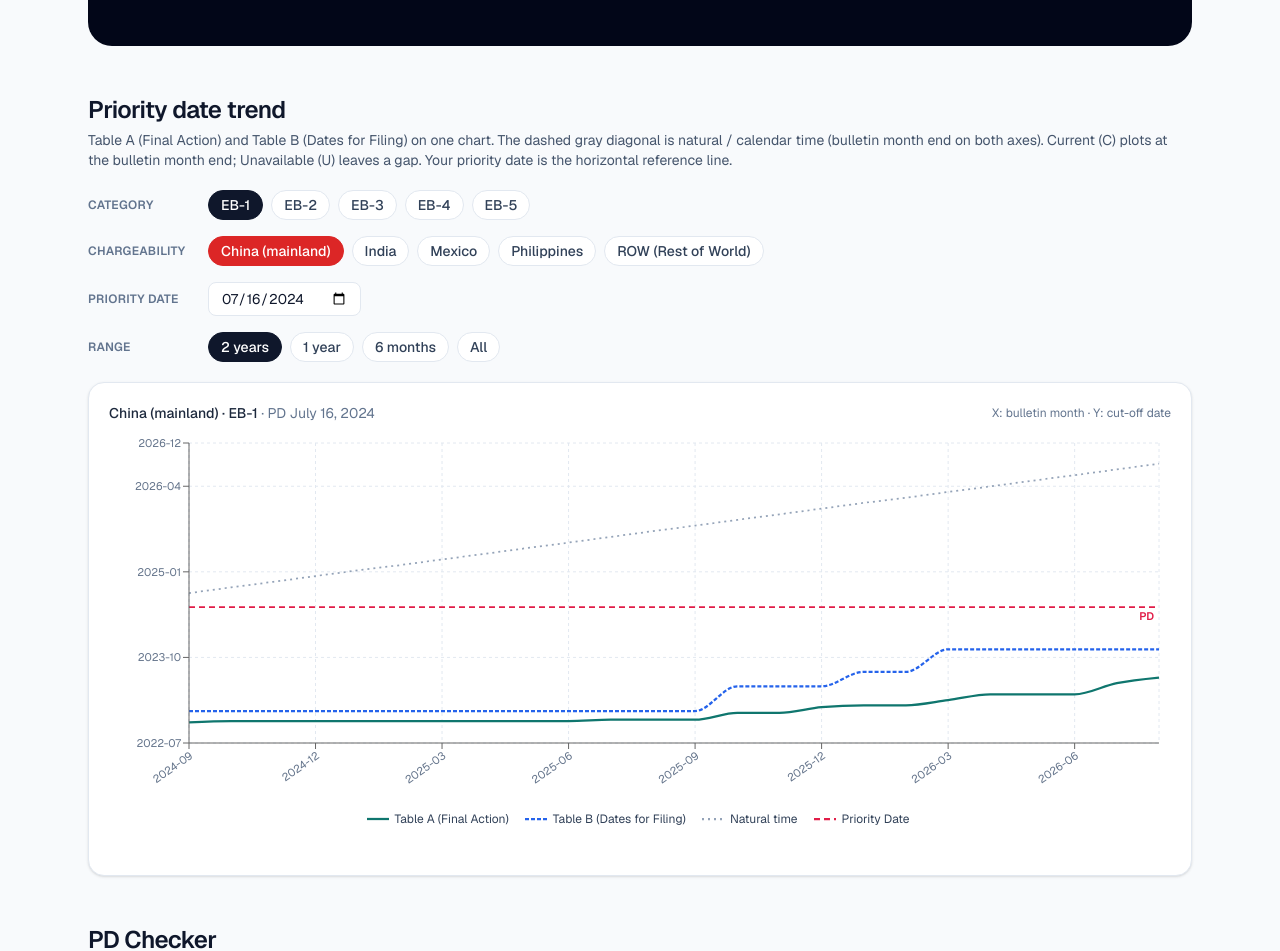
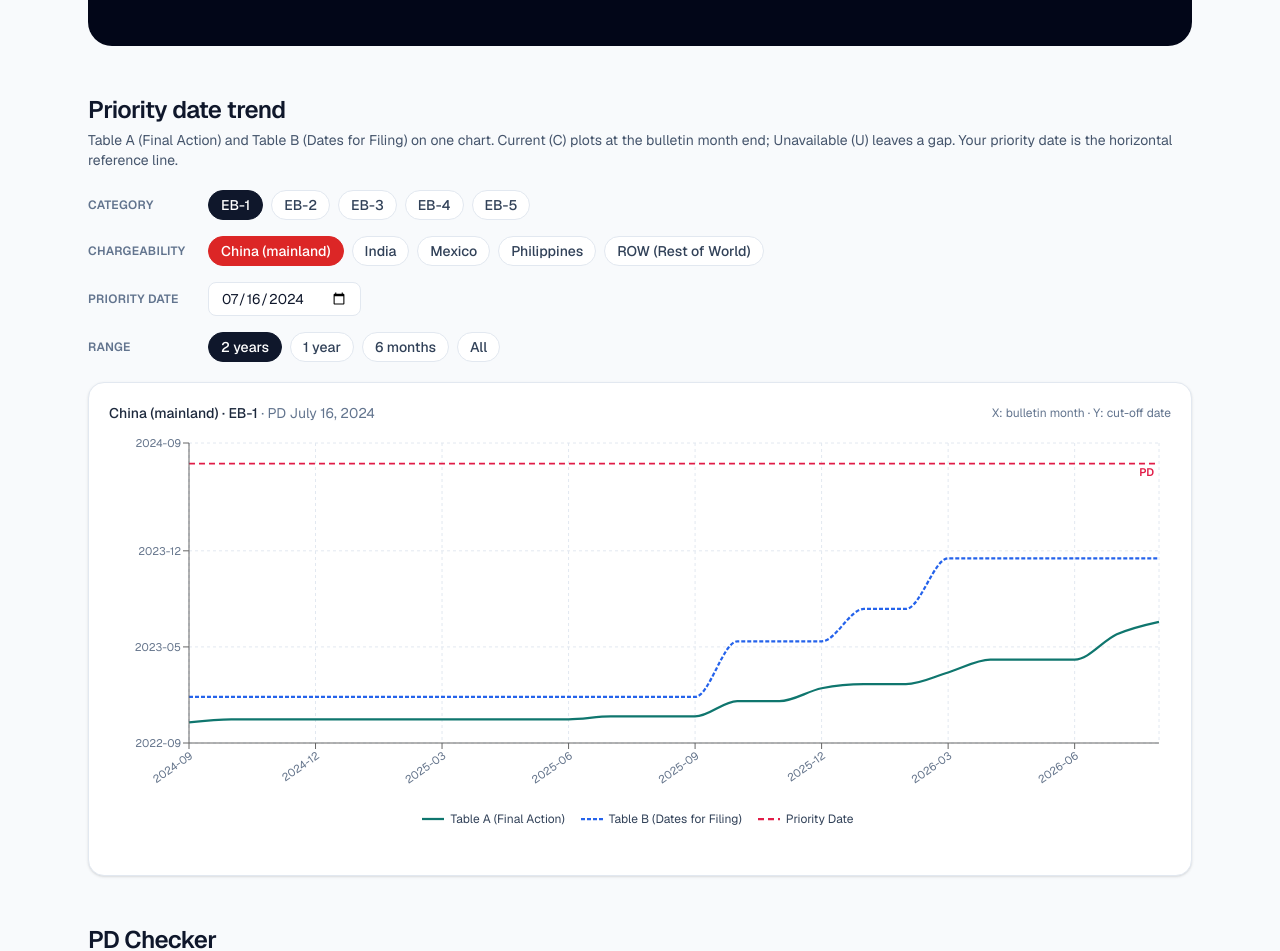
Before and after one commit to yuchenlin/pd-tracker, a Next.js app: page / in a window 1280 px wide. Shown: the part 409-1360 px from the top of the page. Built offline with nearby package versions, Linux system fonts and the light colour scheme.

Commit message:
fix: remove natural-time diagonal from chart
Keep Table A/B dual series, PD reference line, and range pills.

```diff
--- a/src/components/ChartPanel.tsx
+++ b/src/components/ChartPanel.tsx
@@ -36,10 +36,6 @@ interface SeriesResponse {
 type ChartRow = {
   id: string;
   title: string;
-  year: number;
-  month: number;
-  /** Bulletin month-end ms — calendar / “y = x” diagonal. */
-  natural: number;
   A: number | null;
   B: number | null;
   A_label: string | null;
@@ -53,8 +49,6 @@ const PD_COLOR = "#e11d48";
 const TABLE_A_NAME = "Table A (Final Action)";
 const TABLE_B_NAME = "Table B (Dates for Filing)";
 const PD_NAME = "Priority Date";
-const NATURAL_NAME = "Natural time";
-const NATURAL_COLOR = "#94a3b8";
 
 type RangeKey = "all" | "2y" | "1y" | "6m";
 
@@ -116,9 +110,6 @@ export function ChartPanel({
           ({
             id: p.id,
             title: p.title,
-            year: p.year,
-            month: p.month,
-            natural: Date.UTC(p.year, p.month, 0),
             A: null,
             B: null,
             A_label: null,
@@ -161,7 +152,6 @@ export function ChartPanel({
     for (const row of chartData) {
       if (typeof row.A === "number") values.push(row.A);
       if (typeof row.B === "number") values.push(row.B);
-      values.push(row.natural);
     }
     if (typeof pdMs === "number") values.push(pdMs);
     if (values.length === 0) return ["auto", "auto"] as const;
@@ -179,10 +169,8 @@ export function ChartPanel({
         </h2>
         <p className="mt-1 text-sm text-slate-600">
           Table A (Final Action) and Table B (Dates for Filing) on one chart.
-          The dashed gray diagonal is natural / calendar time (bulletin month
-          end on both axes). Current (C) plots at the bulletin month end;
-          Unavailable (U) leaves a gap. Your priority date is the horizontal
-          reference line.
+          Current (C) plots at the bulletin month end; Unavailable (U) leaves a
+          gap. Your priority date is the horizontal reference line.
         </p>
       </div>
 
@@ -297,18 +285,6 @@ export function ChartPanel({
                   />
                 ) : null}
                 <Line
-                  type="linear"
-                  dataKey="natural"
-                  name={NATURAL_NAME}
-                  stroke={NATURAL_COLOR}
-                  strokeWidth={1.75}
-                  strokeDasharray="2 4"
-                  dot={false}
-                  connectNulls
-                  legendType="plainline"
-                  isAnimationActive={false}
-                />
-                <Line
                   type="monotone"
                   dataKey="A"
                   name={TABLE_A_NAME}
@@ -342,7 +318,6 @@ function ChartLegend() {
   const items = [
     { name: TABLE_A_NAME, color: TABLE_A_COLOR, dash: undefined as string | undefined },
     { name: TABLE_B_NAME, color: TABLE_B_COLOR, dash: "4 2" },
-    { name: NATURAL_NAME, color: NATURAL_COLOR, dash: "2 4" },
     { name: PD_NAME, color: PD_COLOR, dash: "6 4" },
   ];
   return (
@@ -492,18 +467,6 @@ function ChartTooltip({
             <span className="font-medium text-slate-900">{item.display}</span>
           </li>
         ))}
-        {row?.natural != null ? (
-          <li className="flex items-center gap-2 border-t border-slate-100 pt-1 mt-1">
-            <span
-              className="h-2 w-2 rounded-full"
-              style={{ backgroundColor: NATURAL_COLOR }}
-            />
-            <span className="text-slate-600">{NATURAL_NAME}</span>
-            <span className="font-medium text-slate-900">
-              {formatTickDate(row.natural)}
-            </span>
-          </li>
-        ) : null}
         {pdMs != null ? (
           <li className="flex items-center gap-2 border-t border-slate-100 pt-1 mt-1">
             <span
```
Also changed, not shown: 1 other file (tests, documents, lock files or other folders).
